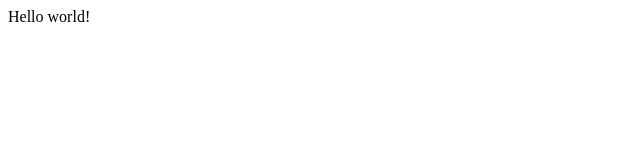
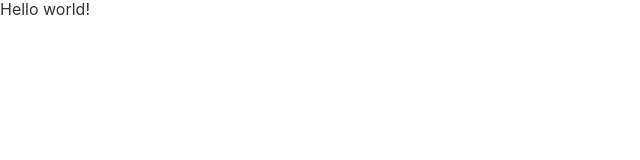
Before and after one commit to AkifumiSato/gatsby-my-starter, a Gatsby site: page / in a window 1280 px wide. Shown: the whole page, without its empty margins (0-640 px from the left). Built offline with nearby package versions, Linux system fonts and the light colour scheme; Gatsby itself is replaced by a stand-in of ours.

Commit message:
styled components setting

```diff
--- a/gatsby-config.js
+++ b/gatsby-config.js
@@ -1,9 +1,5 @@
-/**
- * Configure your Gatsby site with this file.
- *
- * See: https://www.gatsbyjs.org/docs/gatsby-config/
- */
-
 module.exports = {
-  /* Your site config here */
+  plugins: [
+    `gatsby-plugin-styled-components`,
+  ],
 }
--- /dev/null
+++ b/src/components/organisms/Layout/index.js
@@ -0,0 +1,11 @@
+import * as React from 'react'
+import { GlobalStyles } from '../../../styles/global'
+
+const Layout = ({ children }) => (
+  <>
+    <GlobalStyles />
+    { children }
+  </>
+)
+
+export default Layout
--- a/src/pages/index.js
+++ b/src/pages/index.js
@@ -1,3 +1,13 @@
-import React from "react"
+import React from 'react'
+import styled from 'styled-components'
+import Layout from '../components/organisms/Layout'
 
-export default () => <div>Hello world!</div>
+const Header = styled.div`
+  display: block;
+`
+
+export default () => (
+  <Layout>
+    <Header>Hello world!</Header>
+  </Layout>
+)
--- /dev/null
+++ b/src/styles/global.js
@@ -0,0 +1,79 @@
+import { createGlobalStyle } from "styled-components"
+
+export const GlobalStyles = createGlobalStyle`
+  html {
+    scroll-behavior: smooth;
+  }
+
+  body {
+    animation: bodyFadeIn .3s;
+    color: #333;
+    font-family: -apple-system, BlinkMacSystemFont, "Helvetica Neue", "Segoe UI", "Yu Gothic", YuGothic, sans-serif;
+    font-size: 16px;
+    line-height: 1.2;
+    background: #fff;
+    margin: 0;
+  }
+
+  @keyframes bodyFadeIn {
+    0% {
+      opacity: 0;
+    }
+
+    100% {
+      opacity: 1;
+    }
+  }
+
+  * {
+    margin: 0;
+    padding: 0;
+  }
+
+  ::selection {
+    background-color: #00C5B2;
+    color: #fff;
+  }
+
+  img {
+    display: block;
+    width: 100%;
+  }
+
+  h1,
+  h2,
+  h3 {
+    font-size: 2em;
+    font-weight: normal;
+  }
+
+  a {
+    color: currentColor;
+  }
+
+  li {
+    list-style: none;
+  }
+
+  input,
+  textarea {
+    -webkit-appearance: none;
+    border: none;
+    outline: none;
+    resize: none;
+  }
+
+  .input:focus {
+    border: none;
+    outline: none;
+  }
+
+  button {
+    -webkit-appearance: none;
+    -moz-appearance: none;
+    border: none;
+    outline: none;
+    cursor: pointer;
+    background: none;
+  }
+`
```
Also changed, not shown: package.json (+8 -4 lines), 2 other files.
